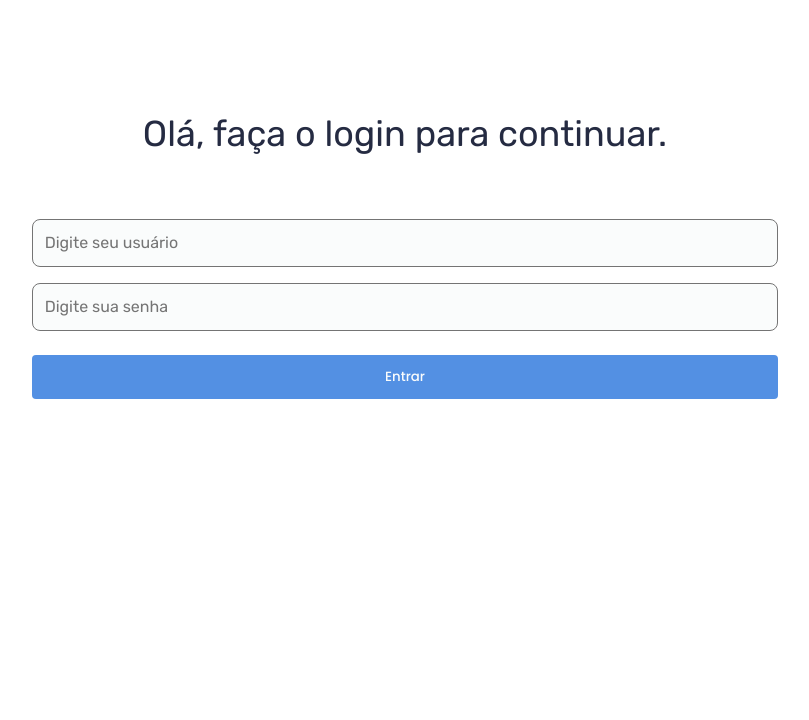
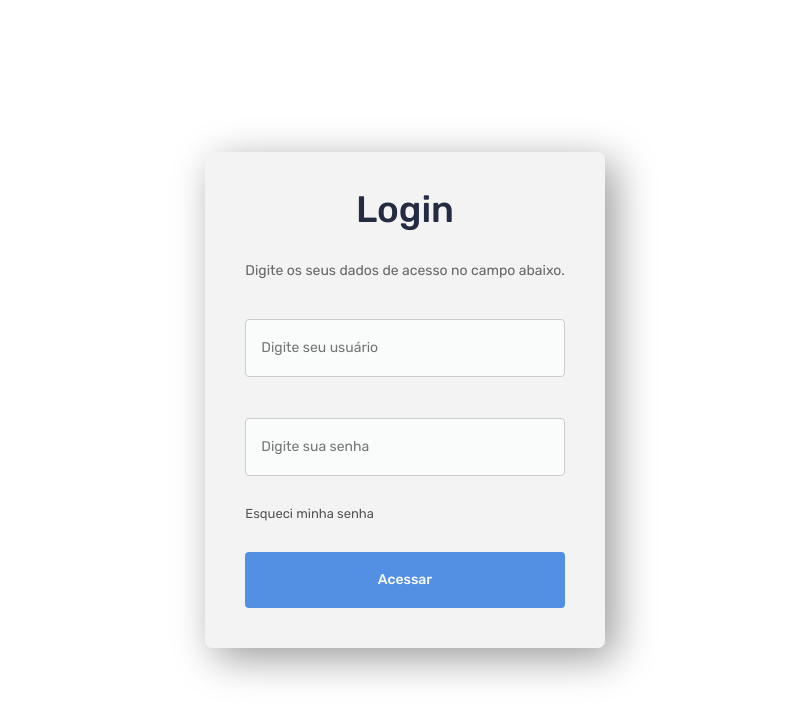
Before and after one commit to 777diegoRibeiro777/almoxarifadoSmart, a React (Vite) app: page /login in a window 1280 px wide. Shown: the top 720 px of the page, without its empty margins (235-1044 px from the left). Built offline with nearby package versions, Linux system fonts and the light colour scheme.

Commit message:
mudança de estilo na página login

```diff
--- a/src/Pages/Login/_style.scss
+++ b/src/Pages/Login/_style.scss
@@ -1,3 +1,87 @@
 .form-login {
   max-width: 750px;
 }
+
+.page {
+  display: flex;
+  flex-direction: column;
+  align-items: center;
+  align-content: center;
+  justify-content: center;
+  width: 100%;
+  height: 100vh;
+  background-color: #fff;
+}
+
+.formLogin {
+  display: flex;
+  flex-direction: column;
+  background-color: #f3f3f3;
+  border-radius: 7px;
+  padding: 40px;
+  box-shadow: 10px 10px 40px rgba(0, 0, 0, 0.4);
+  gap: 5px
+}
+
+.formLogin h1 {
+  padding: 0;
+  margin: 0;
+  font-weight: 500;
+  font-size: 2.3em;
+}
+
+.formLogin p {
+  display: inline-block;
+  font-size: 14px;
+  color: #666;
+  margin-bottom: 25px;
+}
+
+.formLogin input {
+  padding: 15px;
+  font-size: 14px;
+  border: 1px solid #ccc;
+  margin-bottom: 20px;
+  margin-top: 5px;
+  border-radius: 4px;
+  transition: all linear 160ms;
+  outline: none;
+}
+
+
+.formLogin input:focus {
+  border: 1px solid #14af00;
+}
+
+.formLogin label {
+  font-size: 14px;
+  font-weight: 600;
+}
+
+.formLogin a {
+  display: inline-block;
+  margin-bottom: 20px;
+  font-size: 13px;
+  color: #555;
+  transition: all linear 160ms;
+}
+
+.formLogin a:hover {
+  color: #f72525;
+}
+
+.btn {
+  background-color: #f72585;
+  color: #fff;
+  font-size: 14px;
+  font-weight: 600;
+  border: none !important;
+  transition: all linear 160ms;
+  cursor: pointer;
+  margin: 0 !important;
+
+}
+
+.btn:hover {
+  transform: scale(1.05);
+}
--- a/src/Pages/Login/index.jsx
+++ b/src/Pages/Login/index.jsx
@@ -33,20 +33,10 @@ export default function Login() {
 
   return (
     <>
-      <section className="container mt-6">
-        <div className="row">
-          <div className="grid-2"></div>
-          <div
-            className="grid-8
-              container-form-login
-            "
-          >
-            <div className="flex-center"></div>
-            <h4 className="text-center">Olá, faça o login para continuar.</h4>
-            <form
-              onSubmit={(e) => handleLogin(e)}
-              className="mt-6 form-login flex-column-center"
-            >
+      <div className="page">
+        <form onSubmit={(e) => handleLogin(e)} className="formLogin">
+            <h1 className="text-center mb-3">Login</h1>
+            <p>Digite os seus dados de acesso no campo abaixo.</p>
             <input
                 type="text"
                 name="user"
@@ -65,12 +55,9 @@ export default function Login() {
                 autoComplete="off"
                 onChange={onChange}
             />
-
-              <button type="submit" className="btn b-0 btn-login w-100 mt-3">
-                Entrar
-              </button>
+            <a href="/">Esqueci minha senha</a>
+            <input type="submit" value="Acessar" class="btn" />
         </form>
-          </div>
       </div>
       <ToastContainer
           position="top-right"
@@ -84,7 +71,6 @@ export default function Login() {
           pauseOnHover
           theme="dark"
         />
-      </section>
     </>
   );
 }
```
Lines whose indentation alone changed are shown as unchanged.
